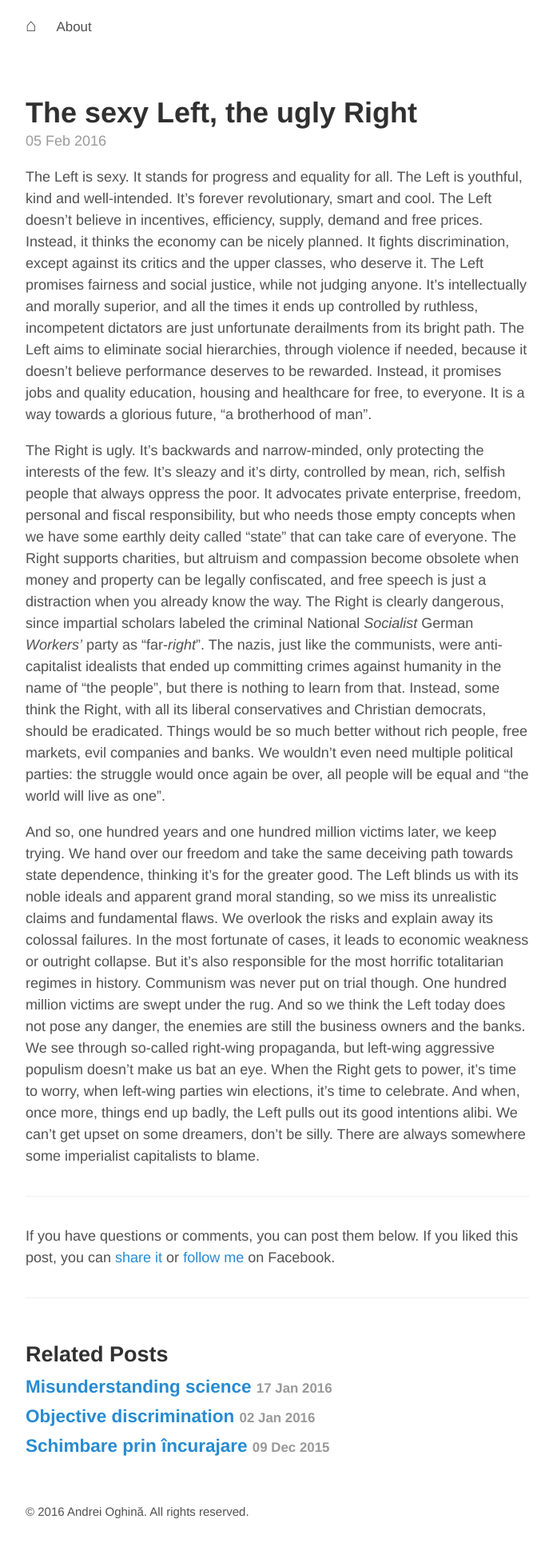
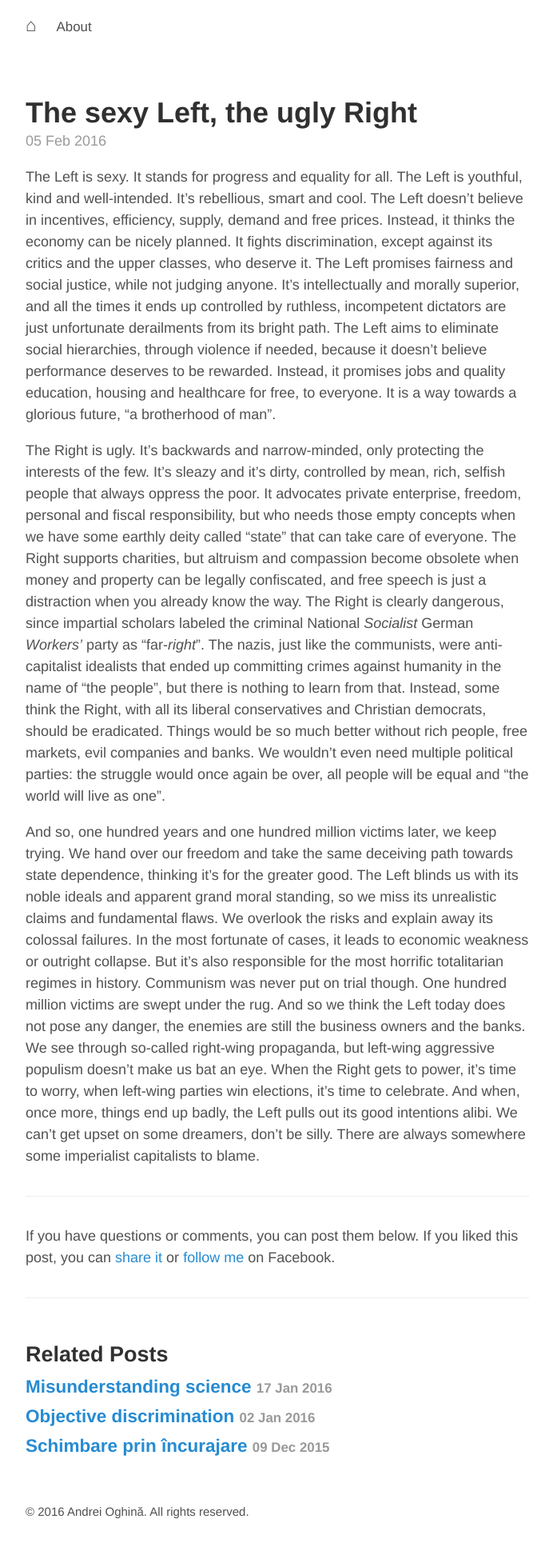
Before and after one commit to aoghina/aoghina.github.io, a Jekyll site: the page built from _posts/2016-02-05-the-sexy-left-the-ugly-right.md, in a window 1280 px wide. Shown: the whole page at 80% size, without its empty margins (293-985 px from the left). Built offline with Jekyll 4.4.1, drawn with Linux system fonts in a browser that asks for light colours; comment, search, counter and statistics services are not loaded.

Commit message:
Update left right

```diff
--- a/_posts/2016-02-05-the-sexy-left-the-ugly-right.md
+++ b/_posts/2016-02-05-the-sexy-left-the-ugly-right.md
@@ -5,7 +5,7 @@ comments: True
 lang: en
 ---
 
-The Left is sexy. It stands for progress and equality for all. The Left is youthful, kind and well-intended. It's forever revolutionary, smart and cool. The Left doesn't believe in incentives, efficiency, supply, demand and free prices. Instead, it thinks the economy can be nicely planned. It fights discrimination, except against its critics and the upper classes, who deserve it. The Left promises fairness and social justice, while not judging anyone. It's intellectually and morally superior, and all the times it ends up controlled by ruthless, incompetent dictators are just unfortunate derailments from its bright path. The Left aims to eliminate social hierarchies, through violence if needed, because it doesn't believe performance deserves to be rewarded. Instead, it promises jobs and quality education, housing and healthcare for free, to everyone. It is a way towards a glorious future, "a brotherhood of man".
+The Left is sexy. It stands for progress and equality for all. The Left is youthful, kind and well-intended. It's rebellious, smart and cool. The Left doesn't believe in incentives, efficiency, supply, demand and free prices. Instead, it thinks the economy can be nicely planned. It fights discrimination, except against its critics and the upper classes, who deserve it. The Left promises fairness and social justice, while not judging anyone. It's intellectually and morally superior, and all the times it ends up controlled by ruthless, incompetent dictators are just unfortunate derailments from its bright path. The Left aims to eliminate social hierarchies, through violence if needed, because it doesn't believe performance deserves to be rewarded. Instead, it promises jobs and quality education, housing and healthcare for free, to everyone. It is a way towards a glorious future, "a brotherhood of man".
 
 <!--more-->
 
```
